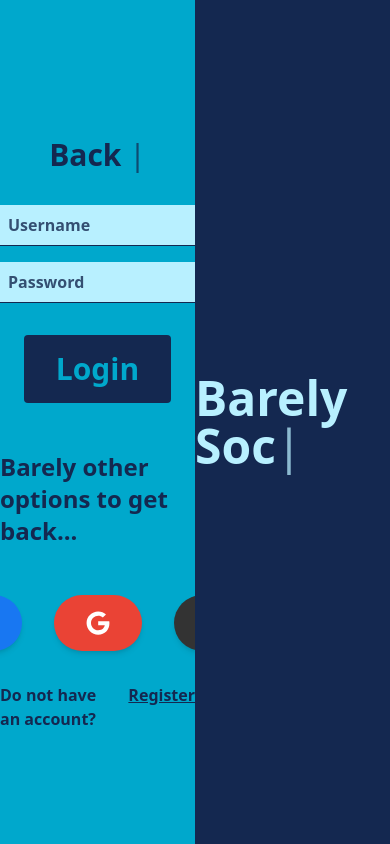
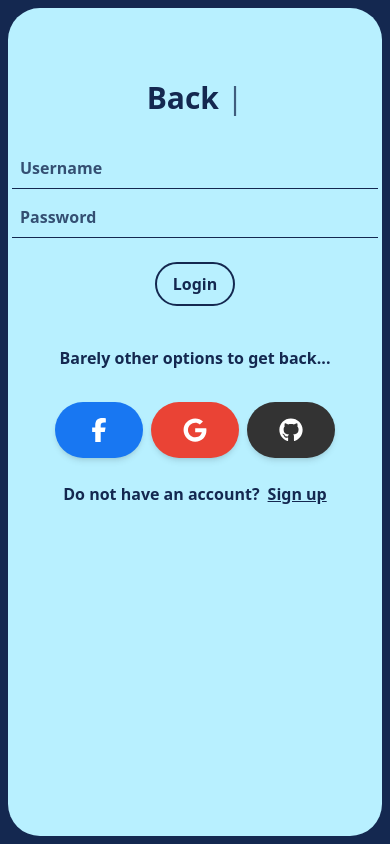
Before and after one commit to m-umer-iqbal/P23-Barely-Social-Frontend, a React (Vite) app: page /login in a window 390 px wide. Built offline with nearby package versions, Linux system fonts and the light colour scheme; a web font is replaced by a local one.

Commit message:
Make Log In Page Responsive

```diff
--- a/src/components/LoginInputFields.jsx
+++ b/src/components/LoginInputFields.jsx
@@ -3,7 +3,7 @@ import { useForm } from "react-hook-form"
 import { useNavigate } from 'react-router-dom'
 import SuccessOrWarningMessage from "./subComponents/SuccessOrWarningMessage";
 
-const LoginInputFields = () => {
+const LogInInputFields = () => {
     const [alertType, setAlertType] = useState(null);
     const navigate = useNavigate();
     const {
@@ -40,7 +40,12 @@ const LoginInputFields = () => {
     }
 
     return (
-        <form className='flex flex-col justify-center items-center space-y-4 min-w-full' onSubmit={handleSubmit(onSubmit)}>
+        <form className='flex flex-col justify-center items-center
+                        w-full max-w-md md:max-w-lg
+                        space-y-2
+                        sm:space-y-3
+                        md:space-y-4 md:mt-8'
+            onSubmit={handleSubmit(onSubmit)}>
             {alertType && alertType.alert && (
                 <SuccessOrWarningMessage alert={alertType.alert} message={alertType.message} onClose={() => setAlertType(null)} />
             )}
@@ -64,7 +69,7 @@ const LoginInputFields = () => {
             />
 
             {errors.username && (
-                <span className="text-red-500 text-[20px] font-semibold">
+                <span className="text-red-500 font-semibold text-center text-xs">
                     {errors.username.message}
                 </span>
             )}
@@ -88,7 +93,7 @@ const LoginInputFields = () => {
             />
 
             {errors.password && (
-                <span className="text-red-500 text-[20px] font-semibold">
+                <span className="text-red-500 font-semibold text-center text-xs">
                     {errors.password.message}
                 </span>
             )}
@@ -97,11 +102,13 @@ const LoginInputFields = () => {
                 disabled={isSubmitting}
                 type="submit"
                 value={isSubmitting ? "Processing..." : "Login"}
-                className='text-3xl bg-dark-blue-900 text-blue-400 font-semibold rounded my-4 px-8 py-4 hover:bg-mid-blue-700 cursor-pointer disabled:bg-light-blue-500 disabled:cursor-not-allowed'
+                className='bg-off-blue-200 text-dark-blue-900 border-2 border-dark-blue-900 font-semibold rounded-4xl my-4 px-4 py-2 hover:bg-dark-blue-900 hover:text-off-blue-200 cursor-pointer disabled:bg-mid-blue-700 disabled:cursor-not-allowed
+                md:text-2xl
+                transition-all duration-300 ease-in-out'
             />
 
         </form>
     )
 }
 
-export default LoginInputFields
+export default LogInInputFields
--- a/src/pages/Login.jsx
+++ b/src/pages/Login.jsx
@@ -1,37 +1,41 @@
 import React from 'react'
-import Logo from '../components/Logo'
 import AlreadyHaveAccount from '../components/subComponents/AlreadyHaveAccount';
-import GoogleBtn from '../components/subComponents//Btns/GoogleBtn';
-import GithubBtn from '../components/subComponents//Btns/GithubBtn';
+import GoogleBtn from '../components/subComponents/Btns/GoogleBtn';
+import GithubBtn from '../components/subComponents/Btns/GithubBtn';
 import FacebookBtn from '../components/subComponents/Btns/FacebookBtn';
 import FormHeading from '../components/subComponents/formHeading';
-import LoginInputFields from '../components/LoginInputFields';
+import LogInInputFields from "../components/LoginInputFields";
 
-const Login = () => {
+const LogIn = () => {
     return (
-        <div className='flex bg-blue-400'>
-
-            <div className='flex flex-col justify-center items-center space-y-8 min-w-[50%]'>
+        <div className='bg-dark-blue-900 h-screen
+                        p-2
+                        sm:p-4
+                        md:p-5
+                        lg:p-6
+                        xl:p-7
+                        2xl:p-8'>
+            <div className="flex flex-col justify-start items-center space-y-6 h-full rounded-4xl bg-off-blue-200 pt-10 p-1 overflow-y-auto [&::-webkit-scrollbar]:w-0
+                            md:pt-8
+                            lg:pt-6">
                 <FormHeading heading="Back to Barely Social" />
 
-                <LoginInputFields />
+                <LogInInputFields />
 
-                <p className='text-dark-blue-900 font-semibold text-2xl'>Barely other options to get back...</p>
+                <p className='text-dark-blue-900 font-semibold text-center
+                            md:text-2xl'>Barely other options to get back...</p>
 
-                <div className='flex gap-8 my-4'>
+                <div className='flex gap-2 my-2'>
                     <FacebookBtn />
                     <GoogleBtn />
                     <GithubBtn />
                 </div>
 
-                <AlreadyHaveAccount to="/create-account" line="Do not have an account?" text="Register" />
+                <AlreadyHaveAccount to="/create-account" line="Do not have an account?" text="Sign up" />
 
             </div>
-
-            <Logo width="50vw" slash="false" />
-
         </div>
     )
 }
 
-export default Login
+export default LogIn
```
